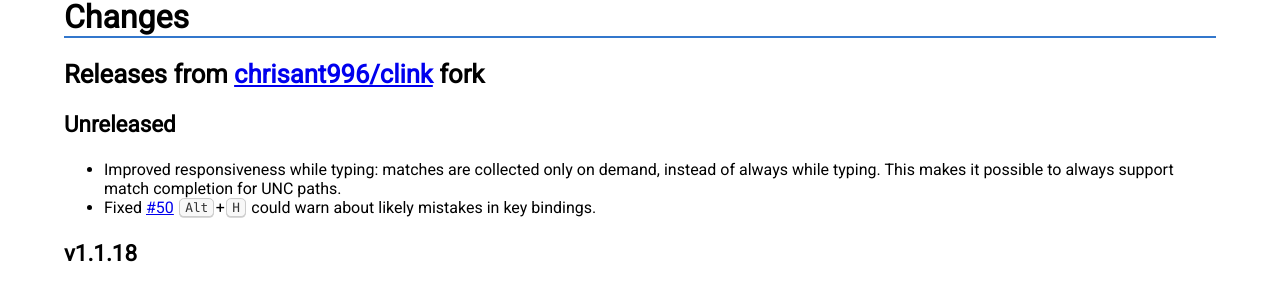
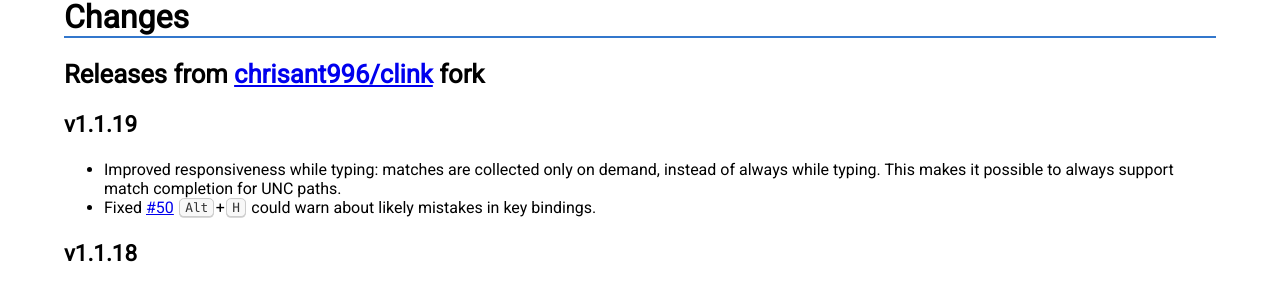
Before and after one commit to chrisant996/clink, a Jekyll site: the page clink.html, which Jekyll copies as it is, in a window 1280 px wide and 900 px high, scrolled down 33333 px. Shown: the part 149-438 px from the top of the window. Built offline with Jekyll 4.4.1, drawn with Linux system fonts in a browser that asks for light colours; some web fonts are replaced.

Commit message:
Fill in version number.

```diff
--- a/clink.html
+++ b/clink.html
@@ -2071,7 +2071,7 @@ settings.add("color.mymno", "bright magenta", "Color setting")</code></pre></div
         <div class="section" id="changes">
 <h1 id="changes">Changes</h1>
 <h2 id="releases-from-chrisant996clink-fork">Releases from <a href="https://github.com/chrisant996/clink">chrisant996/clink</a> fork</h2>
-<h3 id="unreleased">Unreleased</h3>
+<h3 id="v1119">v1.1.19</h3>
 <ul>
 <li>Improved responsiveness while typing:  matches are collected only on demand, instead of always while typing.  This makes it possible to always support match completion for UNC paths.</li>
 <li>Fixed <a href="https://github.com/chrisant996/clink/issues/50">#50</a> <kbd>Alt</kbd>+<kbd>H</kbd> could warn about likely mistakes in key bindings.</li>
```
